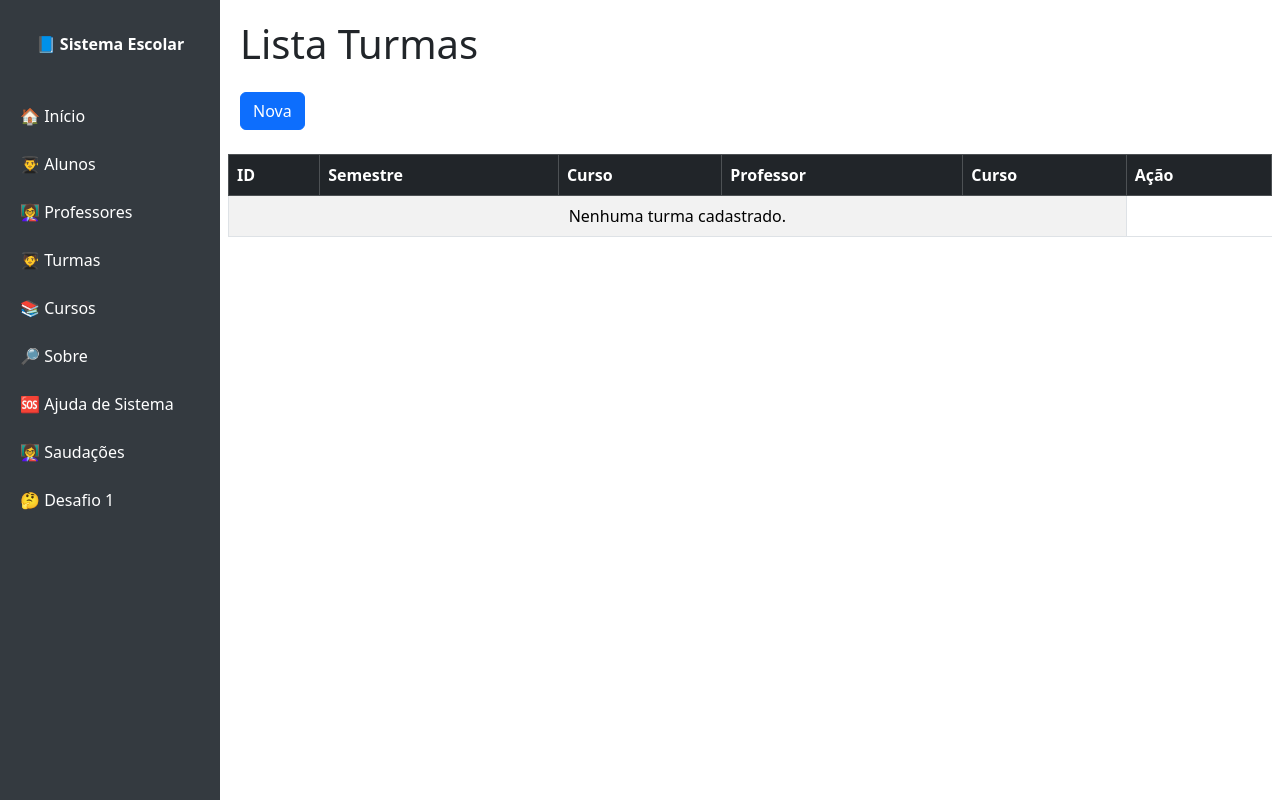
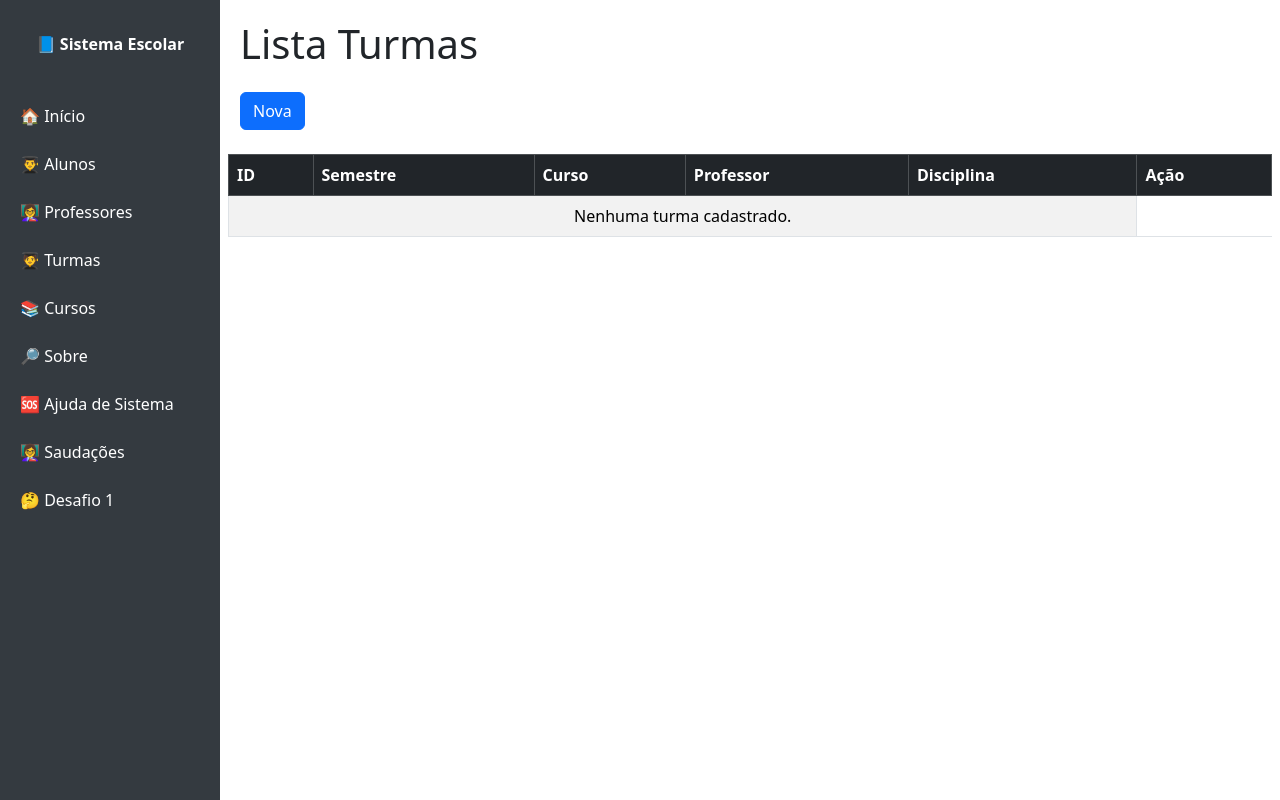
Before and after one commit to SamuelMelo-IF/pweb2, a Flask app: page /turma in a window 1280 px wide. Run offline with Flask 3, Linux system fonts and the light colour scheme; data that the repository does not hold is empty; some libraries are stand-ins or nearby versions.

Commit message:
disciplina

```diff
--- a/templates/turma/lista.html
+++ b/templates/turma/lista.html
@@ -16,7 +16,7 @@
                 <th>Semestre</th>
                 <th>Curso</th>
                 <th>Professor</th>
-                <th>Curso</th>
+                <th>Disciplina</th>
                 <th>Ação</th>
         </thead>
 
```
